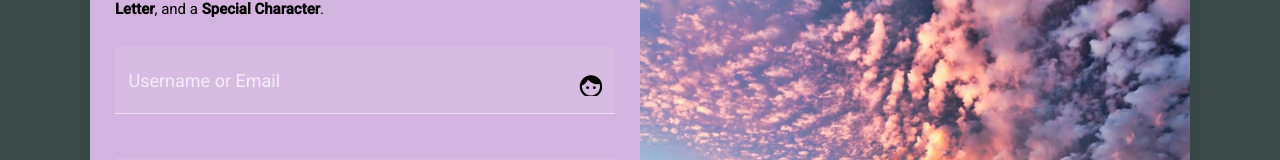
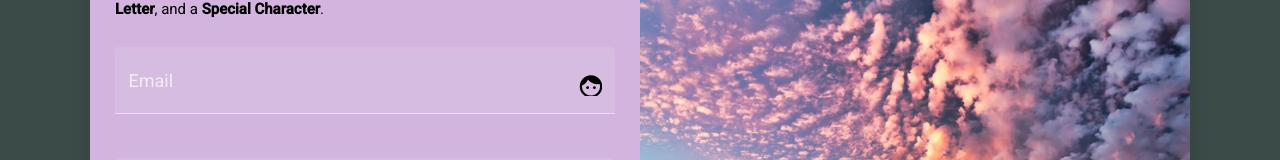
Before and after one commit to nasi7/TaskManager, an Angular app: page /signup in a window 1280 px wide. Shown: the part 252-412 px from the top of the page. Built offline with nearby package versions, Linux system fonts and the light colour scheme.

Commit message:
UI updates

```diff
--- a/src/app/dialog-content/dialog-content.component.html
+++ b/src/app/dialog-content/dialog-content.component.html
@@ -61,6 +61,15 @@
     <mat-form-field color="accent" appearance="fill">
       <mat-label>Task Description</mat-label>
       <textarea matInput formControlName="taskDescription"></textarea>
+      <div
+        *ngIf="
+          !TaskForm.get('taskDescription').valid &&
+          TaskForm.get('taskDescription').touched
+        "
+        style="color: red;"
+      >
+        *Required
+      </div>
     </mat-form-field>
     <br />
     <button
@@ -135,6 +144,15 @@
     <mat-form-field color="accent" appearance="fill">
       <mat-label>Task Description</mat-label>
       <textarea matInput formControlName="taskDescription"></textarea>
+      <div
+        *ngIf="
+          !TaskForm.get('taskDescription').valid &&
+          TaskForm.get('taskDescription').touched
+        "
+        style="color: red;"
+      >
+        *Required
+      </div>
     </mat-form-field>
     <br />
     <button
--- a/src/app/login/login.component.html
+++ b/src/app/login/login.component.html
@@ -9,7 +9,7 @@
       <p class="mat-display-1">Login</p>
       <form #loginForm="ngForm" (ngSubmit)="handleSubmit(loginForm)" novalidate>
         <mat-form-field id="username" appearance="fill">
-          <mat-label>Username or Email</mat-label>
+          <mat-label>Email</mat-label>
           <input
             matInput
             name="username"
--- a/src/app/signup/signup.component.html
+++ b/src/app/signup/signup.component.html
@@ -15,7 +15,7 @@
       </p>
       <form [formGroup]="signupForm" (ngSubmit)="handleSubmit()">
         <mat-form-field id="username" appearance="fill">
-          <mat-label>Username or Email</mat-label>
+          <mat-label>Email</mat-label>
           <input
             matInput
             formControlName="email"
```
